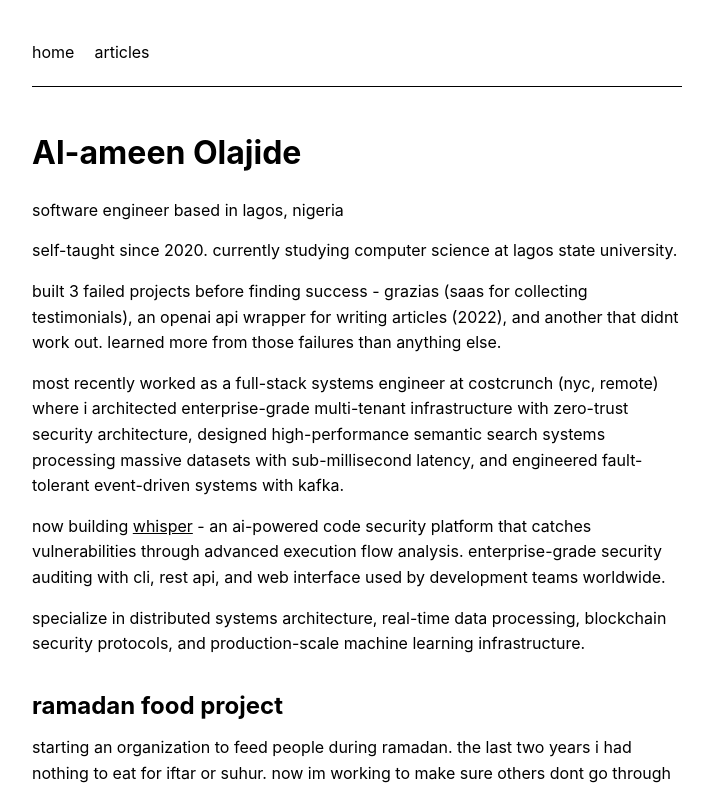
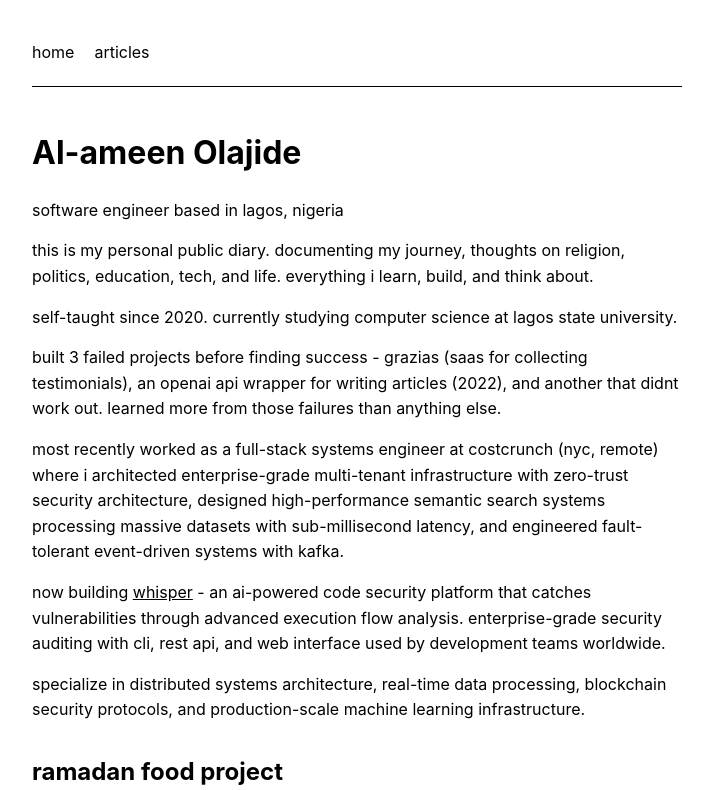
Before and after one commit to Alinxus/alameen, a Next.js app: page / in a window 1280 px wide. Shown: the top 790 px of the page, without its empty margins (283-992 px from the left). Built offline with nearby package versions, Linux system fonts and the light colour scheme.

Commit message:
fix editor suspense and update homepage

```diff
--- a/app/page.tsx
+++ b/app/page.tsx
@@ -8,6 +8,8 @@ export default function Home() {
         <h1>Al-ameen Olajide</h1>
 
         <p>software engineer based in lagos, nigeria</p>
+
+        <p>this is my personal public diary. documenting my journey, thoughts on religion, politics, education, tech, and life. everything i learn, build, and think about.</p>
 
         <p>self-taught since 2020. currently studying computer science at lagos state university.</p>
 
```
Also changed, not shown: app/editor/page.tsx (+10 -2 lines).
